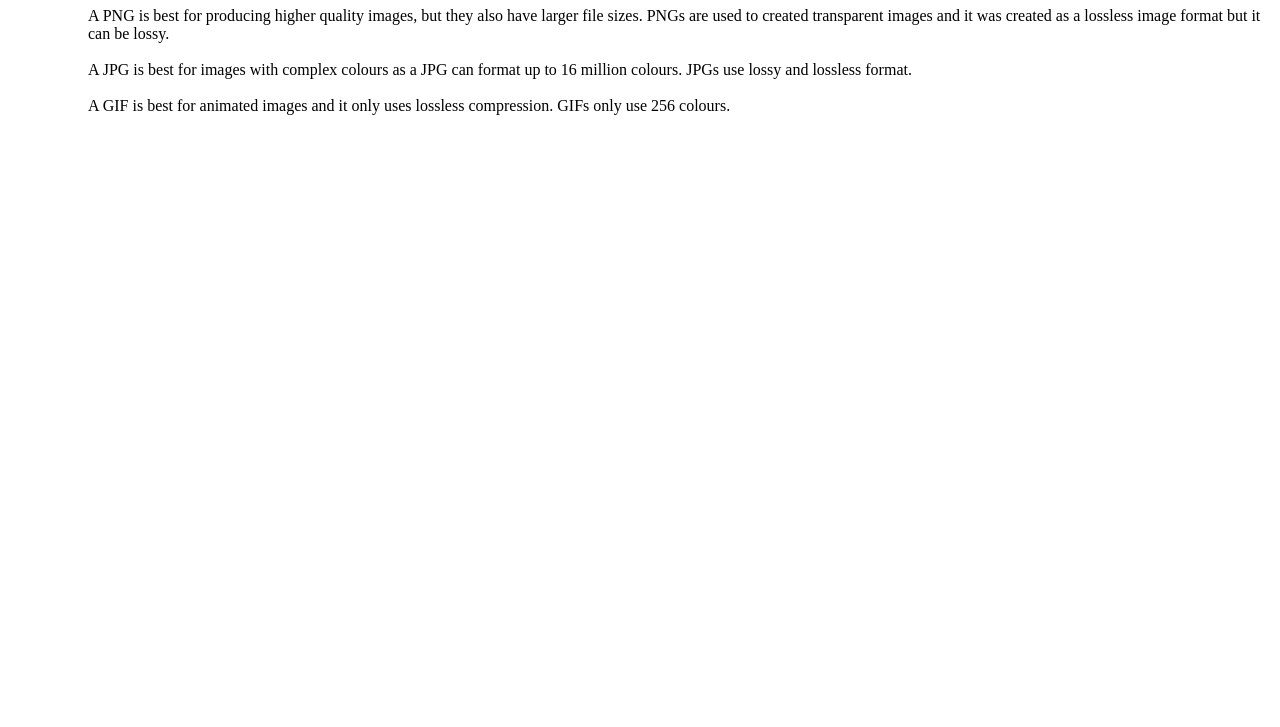
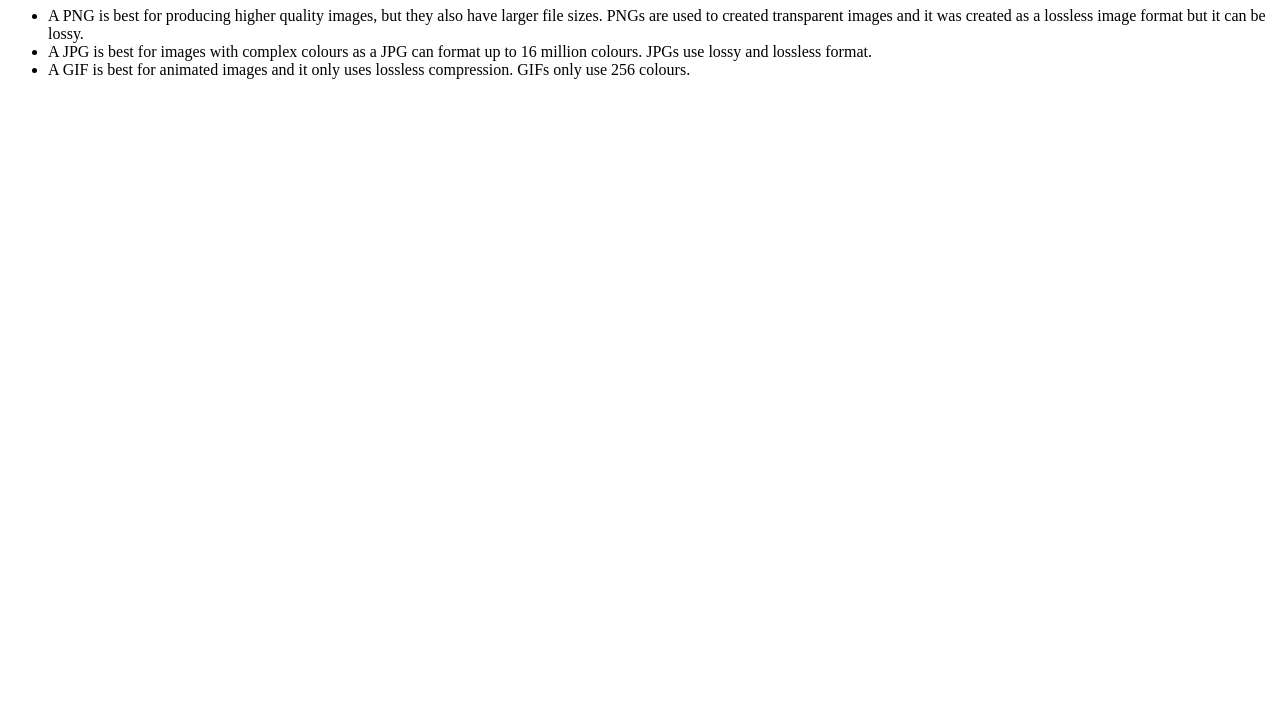
Before and after one commit to G-Boy77/G-Boy77.github.io, a plain HTML site: page Assignment3.html in a window 1280 px wide. Shown: the part 73-800 px from the top of the page. Drawn offline with Linux system fonts and the light colour scheme.

Commit message:
Update Assignment3.html

```diff
--- a/Assignment3.html
+++ b/Assignment3.html
@@ -4,14 +4,16 @@
     <title>Favicon Activity</title>
     <link href="favicon.svg" rel="shortcut icon" type="image/x-icon"/>
   </head>
-    <body>
-      <h1>Assignment 3 Questions</h1>
-      <p>
+  <body>
+    <header>
+    <h1>Assignment 3 Questions</h1>
+      <nav>
         <ul>
-          <ol>A PNG is best for producing higher quality images, but they also have larger file sizes. PNGs are used to created transparent images and it was created as a lossless image format but it can be lossy.</ol>
-          <ol><br>A JPG is best for images with complex colours as a JPG can format up to 16 million colours. JPGs use lossy and lossless format.</ol>
-          <ol><br>A GIF is best for animated images and it only uses lossless compression. GIFs only use 256 colours.</ol>
-      </ul>
-    </p>
+          <li>A PNG is best for producing higher quality images, but they also have larger file sizes. PNGs are used to created transparent images and it was created as a lossless image format but it can be lossy.</li>
+          <li>A JPG is best for images with complex colours as a JPG can format up to 16 million colours. JPGs use lossy and lossless format.</li>
+          <li>A GIF is best for animated images and it only uses lossless compression. GIFs only use 256 colours.</li>
+        </ul>
+      </nav>
+ </header>
   </body>
 </html>
```
